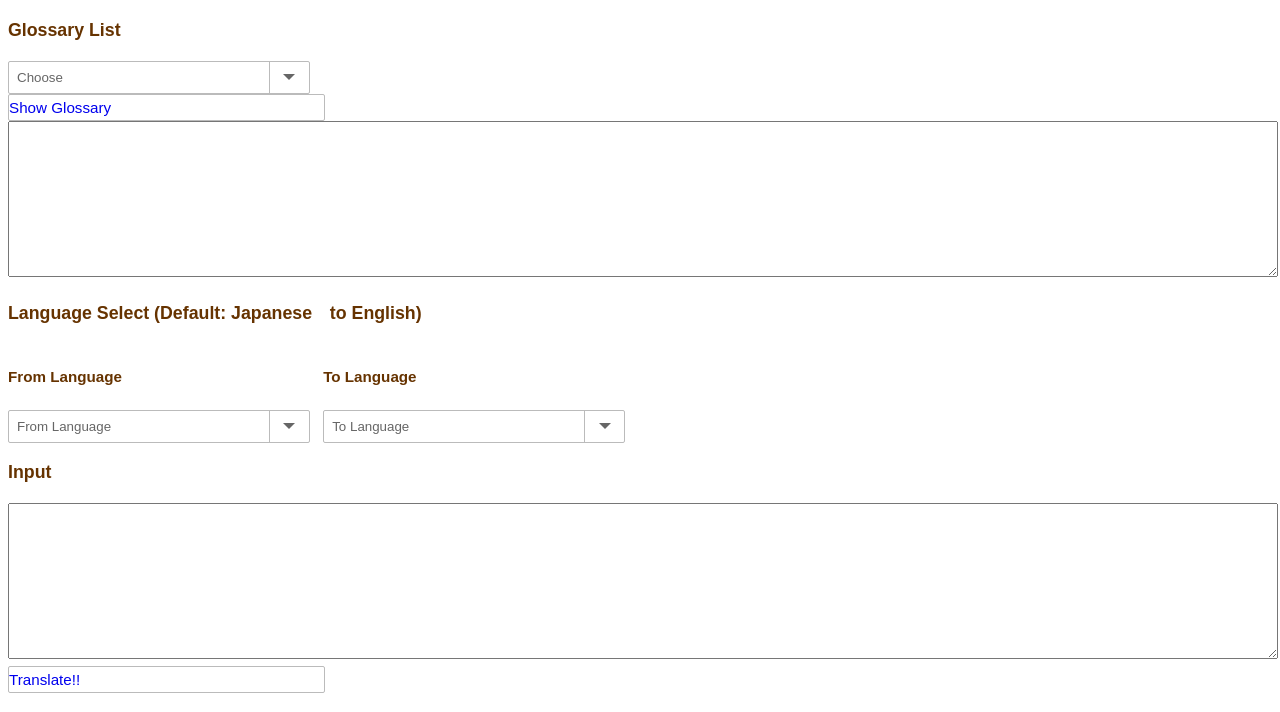
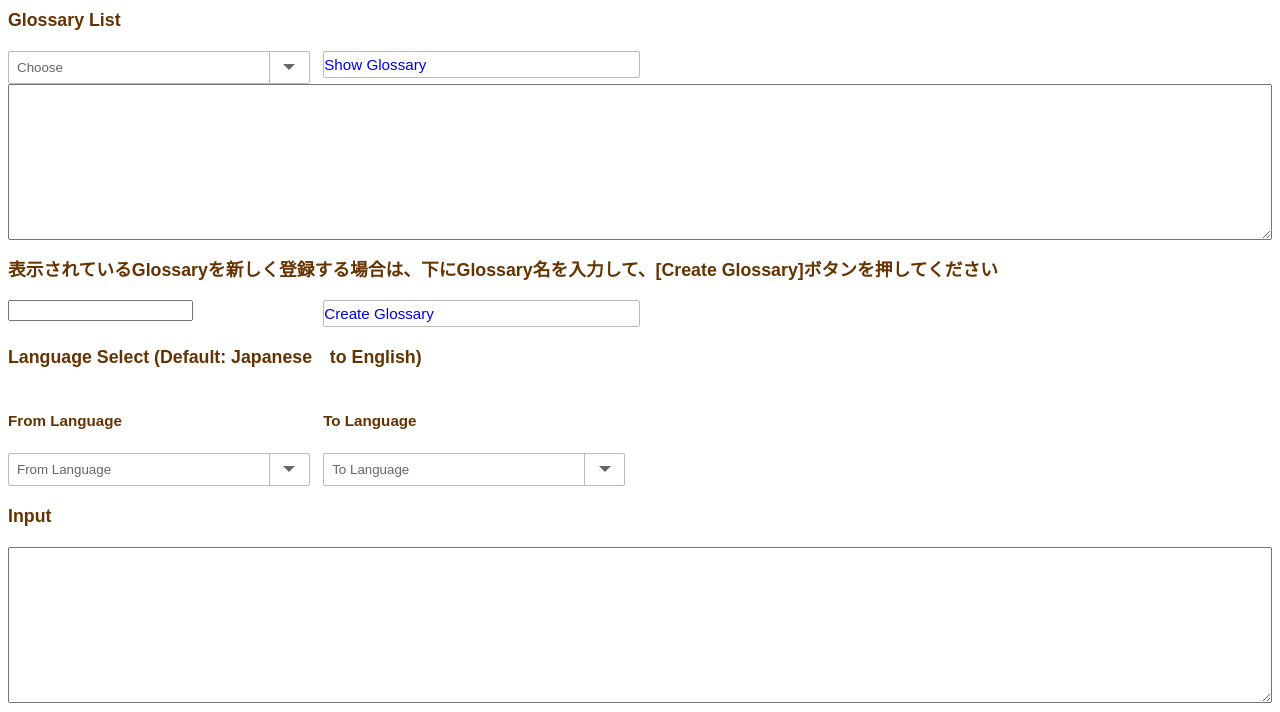
Before and after one commit to yutako0217/private-google-translate, a Flask app: template templates/index.html in a window 1280 px wide. Shown: the top 712 px of the page. Run offline with Flask 2, Linux system fonts and the light colour scheme; the template is opened without the code that fills it, so the values that code supplies are empty; parts of the project's set-up code (start-up, migrations or seed data) failed here and were passed over.

Commit message:
add create glossary via textarea

```diff
--- a/app.py
+++ b/app.py
@@ -1,12 +1,14 @@
 import os
+from builtins import Exception
 from sys import exit
 
 from flask import Flask, render_template, request, make_response, json
-
-app = Flask(__name__)
 from translate.client import TranslateClient
 from translate.glossary import GlossaryConfig, GlossaryClient
 from google.cloud import storage as gcs
+import datetime
+
+app = Flask(__name__)
 
 PROJECT_ID = os.getenv('PROJECT_ID', None)
 GLOSSARY_LOCATION = os.getenv('GLOSSARY_LOCATION', "us-central1")
@@ -31,12 +33,39 @@ def glossarycat():
 
     content = request.json
     glossaryname = content['glossaryname']
+
     glossary_client = GlossaryClient(PROJECT_ID, GLOSSARY_LOCATION)
     glosasry_detail = glossary_client.describe_glossary(glossaryname)
     print(glosasry_detail)
     input_uri = glosasry_detail.input_config.gcs_source.input_uri
     glossary_input = __get_gcs_input(input_uri)
     return glossary_input
+
+
+@app.route('/createglossary', methods=["POST"])
+def glossarycreate():
+    translated = None
+    if request.method != 'POST':
+        return ""
+
+    content = request.json
+    name = content['glossaryname']
+    now = datetime.datetime.now().strftime("%Y%m%d%H%M")
+    glossaryname = "{}-{}".format(name, now)
+    glossaryinput = content['glossary_input']
+
+    langcodeline = glossaryinput.split("\n")[0]
+    source_lang_code = langcodeline.split(",")[0]
+    target_lang_code = langcodeline.split(",")[1]
+
+    # file = "gs://{}/{}".format(BUCKET_NAME, "{}.csv".format(glossaryname))
+    gcs_input_uri = __create_file(glossaryname, glossaryinput)
+    glossary_client = GlossaryClient(PROJECT_ID, GLOSSARY_LOCATION)
+    result = glossary_client.create_glossary(glossaryname, gcs_input_uri, source_lang_code, target_lang_code)
+
+    print(result)
+
+    return "ok"
 
 
 @app.route('/translate', methods=["POST"])
@@ -78,5 +107,17 @@ def __get_gcs_input(path):
     return content.decode()
 
 
+def __create_file(filename, contents):
+    try:
+        client = gcs.Client(PROJECT_ID)
+        bucket = client.get_bucket(BUCKET_NAME)
+        blob = bucket.blob("{}.csv".format(filename))
+        blob.upload_from_string(contents)
+    except Exception as e:
+        print(e)
+        return ""
+    return "gs://{}/{}.csv".format(BUCKET_NAME, filename)
+
+
 if __name__ == '__main__':
     app.run(debug=True, port=5000, host='0.0.0.0')
--- a/templates/index.html
+++ b/templates/index.html
@@ -1,3 +1,4 @@
+<meta http-equiv="content-type" charset="utf-8">
 <!DOCTYPE html>
 <html lang="en-US">
 <head>
@@ -54,11 +55,27 @@
             document.getElementById("glossary_cat").value = response.data;
             console.log(response.data);
         }
+
+        async function createGlossary() {
+            const glossary_name = document.getElementById("glossary_name").value;
+            const glossary_input = document.getElementById("glossary_cat").value;
+            const response = await axios({
+                "method": "POST",
+                "url": "/createglossary",
+                "data": {
+                    "glossaryname": glossary_name,
+                    "glossary_input": glossary_input
+
+                }
+            });
+        }
     </script>
 </head>
 <body>
 
 <h3 class="text-muted">Glossary List</h3>
+<div class="parent">
+    <div class="child">
         <div class="glossary_select cp_sl02">
             <label for="glossaries"></label>
             <select id="glossaries" required>
@@ -69,15 +86,28 @@
                 {% endfor %}
             </select>
         </div>
+    </div>
+    <div class="child">
         <a href="#" class="cp_btn" onclick="getGlossaryCat()">Show Glossary</a>
+    </div>
+</div>
 <div class="glossary_cat">
     <label for="glossary_cat"></label>
     <textarea class="textarea" id="glossary_cat" name="glossary_cat" rows="10"></textarea><br>
 </div>
 
+<h3 class="text-muted">表示されているGlossaryを新しく登録する場合は、下にGlossary名を入力して、[Create Glossary]ボタンを押してください</h3>
+<div class="parent">
+    <div class="child">
+        <input type="text" id="glossary_name" name="glossary_name" width="300"><br>
+    </div>
+    <div class="child">
+        <a href="#" class="cp_btn" onclick="createGlossary()">Create Glossary</a>
+    </div>
+</div>
 <h3 class="text-muted">Language Select (Default: Japanese　to English)</h3>
-<div class="lang_selector">
-    <div class="lang_selector_child">
+<div class="parent">
+    <div class="child">
         <h4>From Language</h4>
         <div class="glossary_select cp_sl02">
             <select id="from_language" required>
@@ -89,7 +119,7 @@
             </select>
         </div>
     </div>
-    <div class="lang_selector_child">
+    <div class="child">
         <h4>To Language</h4>
         <div class="glossary_select cp_sl02">
 
@@ -129,13 +159,13 @@
         font-size: 0.95em;
     }
 
-    .lang_selector {
+    .parent {
         width: 100%;
         display: flex;
         padding-right: 1em;
     }
 
-    .lang_selector_child {
+    .child {
         width: 300px;
         padding-right: 1em;
     }
--- a/translate/client.py
+++ b/translate/client.py
@@ -20,7 +20,7 @@ class TranslateClient:
     def get_glossary_config(self, glossary_name, glossary_location):
         return GlossaryConfig(glossary_name, glossary_location)
 
-    def simple_translate(self, text, target_lang_code, source_lang_code=None, glossary_config: GlossaryConfig = None):
+    def simple_translate(self, text, target_lang_code, source_lang_code=None, glossary_config = None):
 
         contents = [text]
         translatedlist = list()
```
Also changed, not shown: translate/glossary.py (+22 -3 lines). Lines whose indentation alone changed are shown as unchanged.
